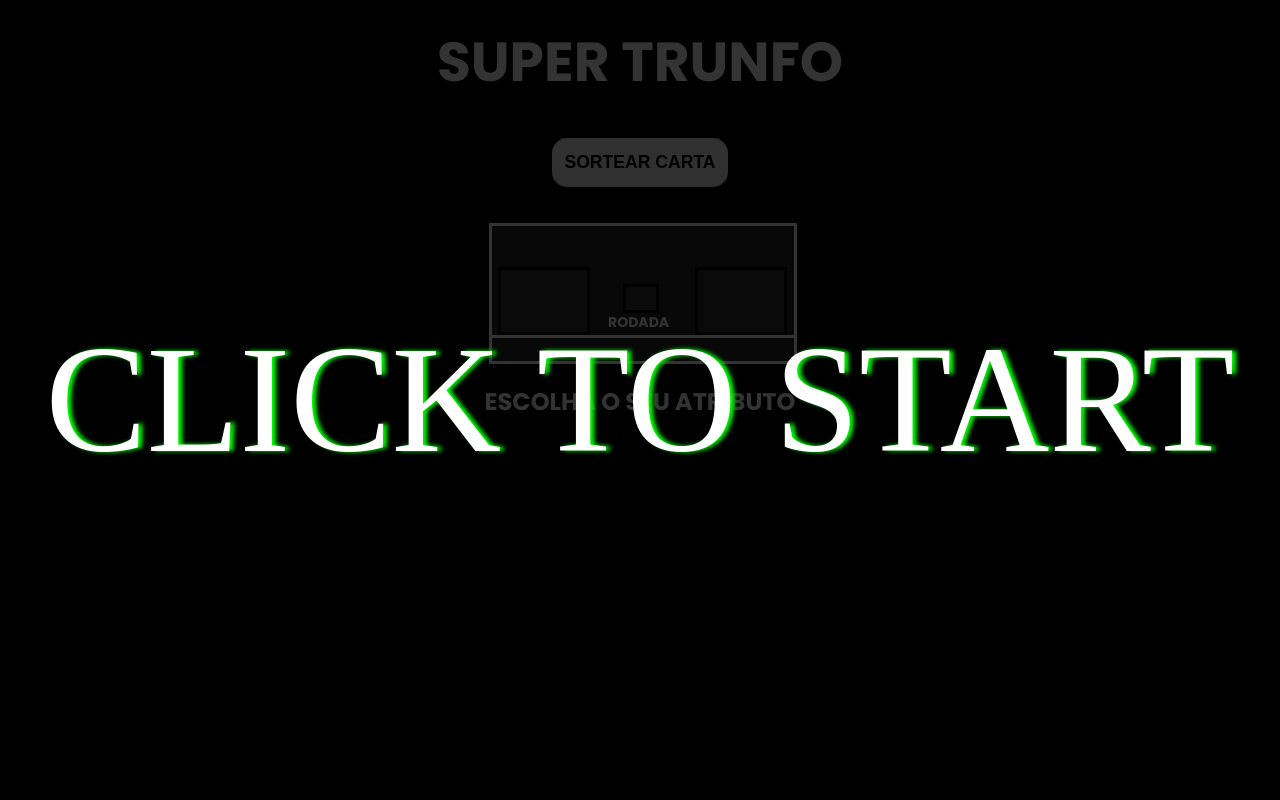
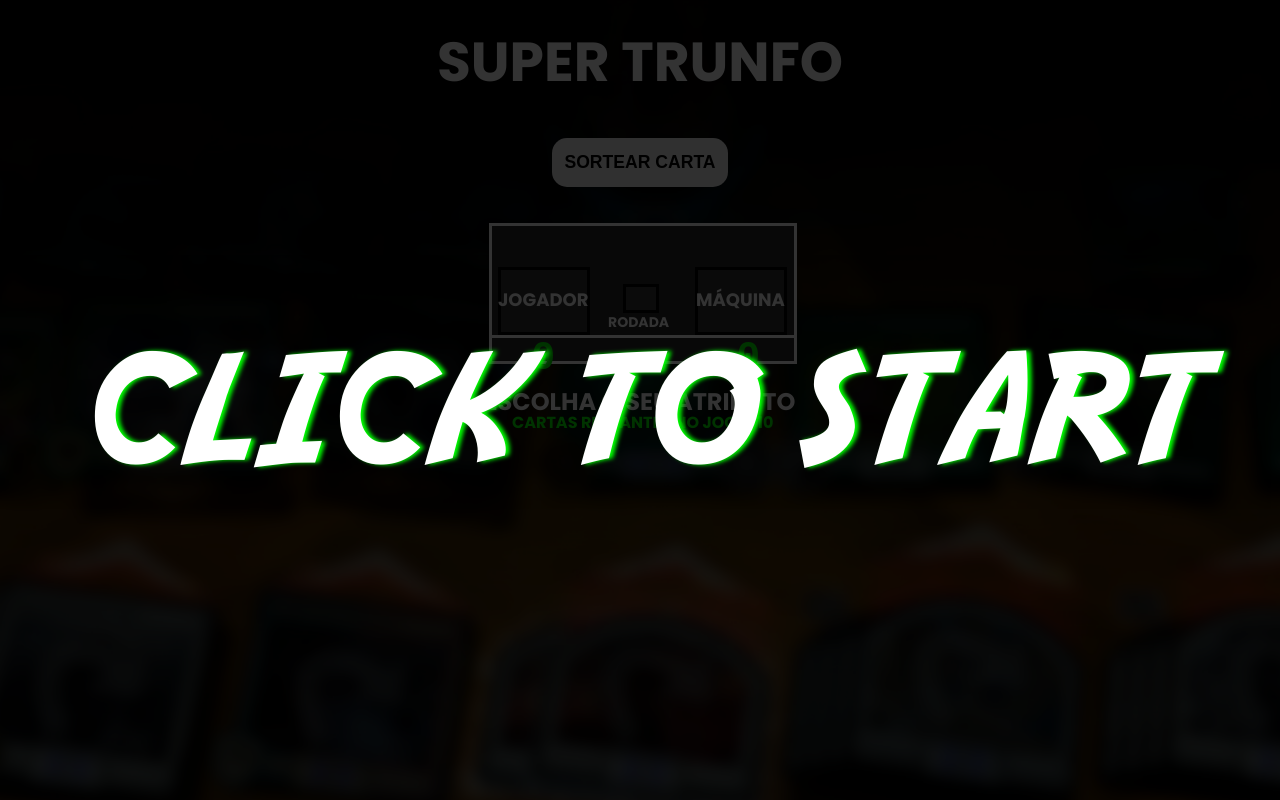
Before and after one commit to Emmanuelly-Silva/Game-Super-Trunfo, a plain HTML site: page index.html in a window 1280 px wide. Shown: the top 800 px of the page. Drawn offline with Linux system fonts and the light colour scheme; the site is published under a folder, as on GitHub Pages, so addresses that start at the root find nothing.

Commit message:
update images

```diff
--- a/assets/css/fonts.css
+++ b/assets/css/fonts.css
@@ -1,4 +1,4 @@
 @font-face {
     font-family: 'Adventure';
-    src: url(/assets/fonts/Adventure.otf);
+    src: url(../fonts/Adventure.otf);
 }
--- a/assets/css/style.css
+++ b/assets/css/style.css
@@ -7,13 +7,11 @@
 
 body {
     font-family: 'Poppins', sans-serif;
+    background-image: url(../img/background.png);
     background-color: #000000;
-    background-image: url(/assets/img/background.png);
     background-size: cover;
     background-position: center;
     background-repeat: no-repeat;
-    /* cursor: url(http://www.webcis.com.br/images/lupa-clientes.cur), default; */
-
 }
 
 .container {
--- a/index.html
+++ b/index.html
@@ -73,7 +73,7 @@
             </div>
         </form>
     </div>
-    <script type="text/javascript" src="/assets/js/index.js"></script>
+    <script type="text/javascript" src="./assets/js/index.js"></script>
 </body>
 
 </html>
```
